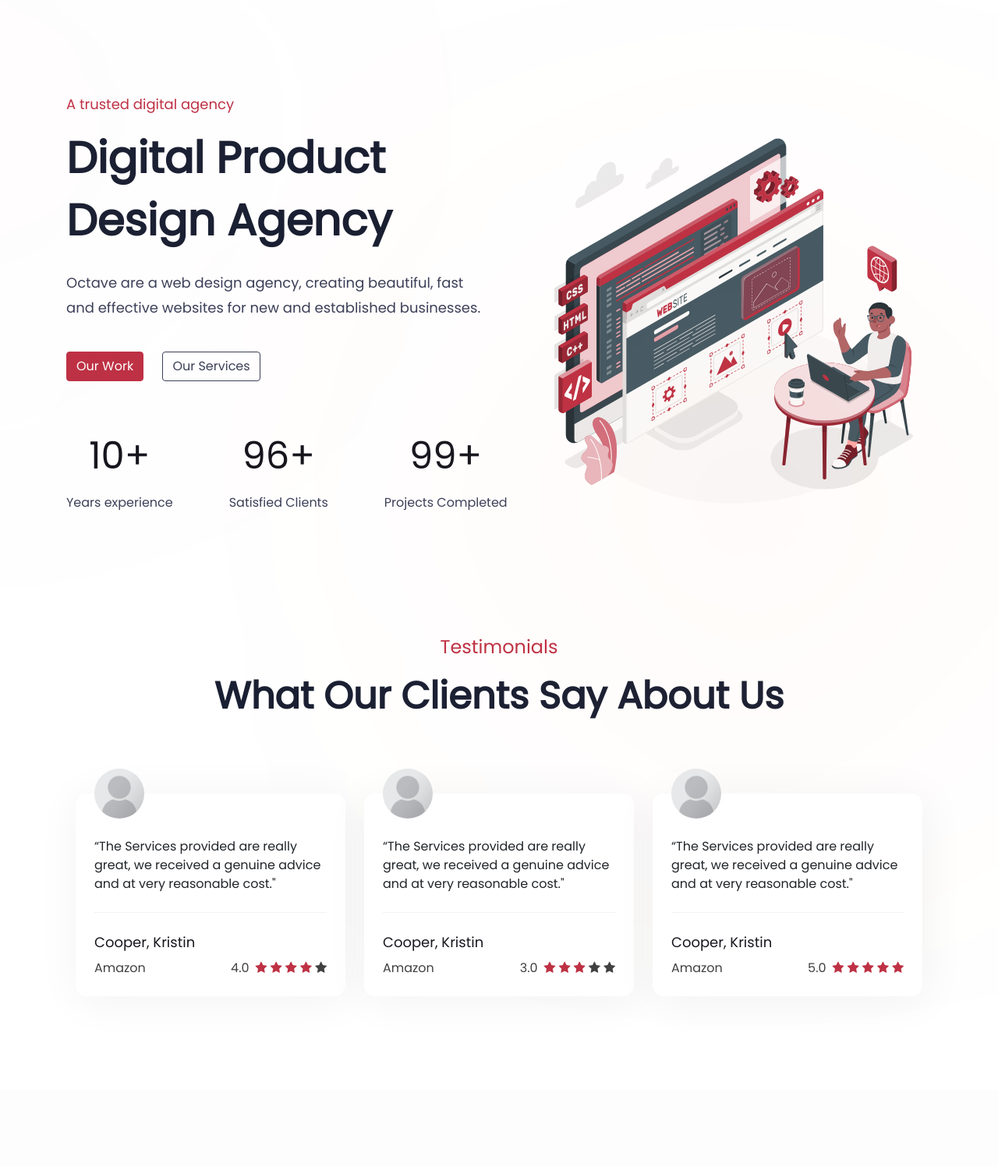
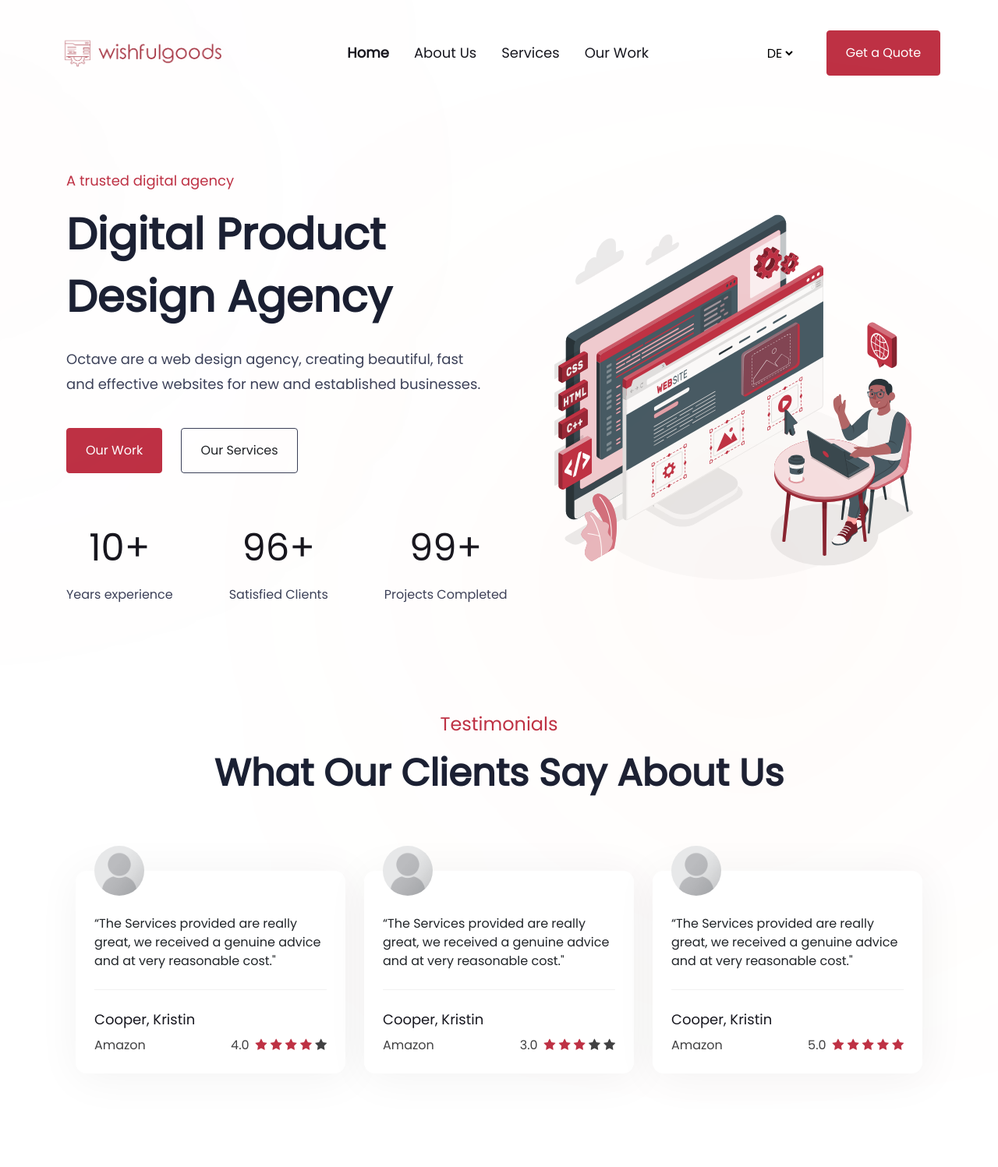
Before and after one commit to al-wazny/portfolio, a PHP site: page / in a window 1280 px wide. Shown: the whole page at 78% size. Before the commit the page ends 1248 px from the top, so only its background shows below. Run offline with PHP 8.4, Linux system fonts and the light colour scheme.

Commit message:
feat: Add a navigation to the Layout

```diff
--- a/assets/css/index.css
+++ b/assets/css/index.css
@@ -59,6 +59,9 @@ section h2 {
   margin-bottom: 4rem;
 }
 
+#introduction {
+  margin-top: 82px;
+}
 #introduction .intro {
   font-size: 1.125rem;
   color: #BE3144;
@@ -91,22 +94,7 @@ section h2 {
   margin-bottom: 4rem;
 }
 #introduction .btn-area .btn-primary {
-  background-color: #BE3144;
-  border-color: #BE3144;
   margin-right: 1.25rem;
-  color: white;
-}
-#introduction .btn-area .btn-primary:hover {
-  background-color: white;
-  color: #BE3144;
-}
-#introduction .btn-area .btn-outline-dark {
-  color: #3B4159;
-  border-color: #3B4159;
-}
-#introduction .btn-area .btn-outline-dark:hover {
-  background-color: #3B4159;
-  color: white;
 }
 #introduction .stat + .stat {
   margin-left: 4.5rem;
@@ -128,13 +116,85 @@ section h2 {
   filter: blur(250px);
 }
 
-#testimonials > p {
+.btn {
+  padding: 1rem 1.5rem;
+}
+
+.btn-primary {
+  background-color: #BE3144;
+  border-color: #BE3144 !important;
+  color: white !important;
+}
+.btn-primary:hover {
+  background-color: white;
+  color: #BE3144 !important;
+}
+.btn-primary:focus {
+  box-shadow: none !important;
+}
+.btn-primary:active {
+  background-color: #BE3144 !important;
+  color: white !important;
+}
+
+.btn-outline-dark {
+  color: #3B4159;
+  border-color: #3B4159;
+}
+.btn-outline-dark:hover {
+  background-color: #3B4159;
+  color: white !important;
+}
+
+#testimonials .title {
   text-align: center;
   font-size: 1.5rem;
   margin-bottom: 1rem;
   color: #BE3144;
 }
 
+nav {
+  height: -webkit-fit-content;
+  height: -moz-fit-content;
+  height: fit-content;
+  padding-top: 2rem;
+  padding-bottom: 2rem;
+  background-color: white;
+}
+nav .logo {
+  height: 70px;
+}
+nav .navigation-items ul {
+  padding-top: 1.25rem;
+  padding-bottom: 1.25rem;
+}
+nav .navigation-items ul li + li {
+  margin-left: 2rem;
+}
+nav .navigation-items ul li {
+  list-style: none;
+}
+nav .navigation-items ul li a {
+  color: #17171F;
+  font-size: 1.125rem;
+  line-height: 178%;
+  font-weight: 400;
+  text-decoration: none;
+}
+nav .navigation-items ul li a:hover {
+  font-weight: 600;
+}
+nav .navigation-items ul li a.active {
+  font-weight: 600;
+}
+nav .language-switch {
+  margin-right: 2.5rem;
+}
+nav .language-switch select {
+  background-color: transparent;
+  border: none;
+}
+
 body {
   font-family: "Poppins", sans-serif;
 }/*# sourceMappingURL=index.css.map */
--- a/assets/css/index.scss
+++ b/assets/css/index.scss
@@ -2,6 +2,7 @@
 @import "./components/testimonial.scss";
 @import "./components/stat.scss";
 @import "./layout/section.scss";
+@import "./layout/navigation.scss";
 
 body {
     font-family: 'Poppins', sans-serif;
--- /dev/null
+++ b/assets/css/layout/navigation.scss
@@ -0,0 +1,54 @@
+$logo-height: 70px;
+$nav-space: $base-space * 2.5;
+$language-switch-space: $base-space * 5;
+
+nav {
+    height: fit-content;
+    padding-top: $space-l;
+    padding-bottom: $space-l;
+    background-color: white;
+
+    .logo {
+        height: $logo-height;
+    }
+
+    .navigation-items {
+        ul {
+            padding-top: $nav-space;
+            padding-bottom: $nav-space;
+
+            li + li {
+                margin-left: $space-l;
+            }
+
+            li {
+                list-style: none;
+
+                a {
+                    color: #17171F;
+                    font-size: $font-size-m;
+                    line-height: 178%;
+                    font-weight: $font-weight-regular;
+                    text-decoration: none;
+
+                    &:hover {
+                        font-weight: $font-weight-bolder;
+                    }
+
+                    &.active {
+                        font-weight: $font-weight-bolder;
+                    }
+                }
+            }
+        }
+    }
+
+    .language-switch {
+        margin-right: $language-switch-space;
+
+        select {
+            background-color: transparent;
+            border: none;
+        }
+    }
+}
--- a/assets/css/layout/section.scss
+++ b/assets/css/layout/section.scss
@@ -18,6 +18,8 @@ section {
 
 // TODO set break point for the blured circles (<1200px)
 #introduction {
+    margin-top: 82px;
+
     .intro {
         font-size: $font-size-m;
         color: $primary-color;
@@ -54,25 +56,7 @@ section {
         margin-bottom: $space-xxl;
 
         .btn-primary {
-            &:hover {
-                background-color: white;
-                color: $primary-color;
-            }
-
-            background-color: $primary-color;
-            border-color: $primary-color;
             margin-right: $btn-spacing-right;
-            color: white;
-        }
-
-        .btn-outline-dark {
-            &:hover {
-                background-color: $second-secondary-color;
-                color: white;
-            }
-
-            color: $second-secondary-color;
-            border-color: $second-secondary-color;
         }
     }
 
@@ -99,8 +83,42 @@ section {
     }
 }
 
+.btn {
+    padding: $space-s $space-m;
+}
+
+.btn-primary {
+    &:hover {
+        background-color: white;
+        color: $primary-color !important;
+    }
+
+    &:focus {
+        box-shadow: none !important;
+    }
+
+    &:active {
+        background-color: $primary-color !important;
+        color: white !important;
+    }
+
+    background-color: $primary-color;
+    border-color: $primary-color !important;
+    color: white !important;
+}
+
+.btn-outline-dark {
+    &:hover {
+        background-color: $second-secondary-color;
+        color: white !important;
+    }
+
+    color: $second-secondary-color;
+    border-color: $second-secondary-color;
+}
+
 #testimonials {
-    > p {
+    .title {
         text-align: center;
         font-size: $font-size-l;
         margin-bottom: $space-s;
--- a/index.php
+++ b/index.php
@@ -14,9 +14,10 @@
     <title>Document</title>
 </head>
 <body>
+    <?= navigation(); ?>
     <main>
-        <div class="container">
-            <section id="introduction">
+        <section id="introduction">
+            <div class="container">
                 <div class="row">
                     <div class="col-6">
                         <p class="intro">A trusted digital agency</p>
@@ -38,9 +39,11 @@
                         </div>
                     </div>
                 </div>
-            </section>
-            <section id="testimonials">
-                <p>Testimonials</p>
+            </div>
+        </section>
+        <section id="testimonials">
+            <div class="container">
+                <p class="title">Testimonials</p>
                 <h2>What Our Clients Say About Us</h2>
                 <div class="d-flex">
                     <?= testimonial(
@@ -65,8 +68,8 @@
                         5
                     );?>
                 </div>
-            </section>
-        </div>
+            </div>
+        </section>
     </main>
 </body>
 </html>
--- /dev/null
+++ b/view/layout/navigation.php
@@ -0,0 +1,24 @@
+<?php function navigation() { ?>
+    <nav class="w-100 d-flex justify-content-around">
+        <div class="my-auto">
+            <img class="logo" src="../../assets/img/Selection_002.png" alt="">
+        </div>
+        <div class="navigation-items">
+            <ul class="d-flex pl-0 m-0">
+                <li><a class="active" href="#">Home</a></li>
+                <li><a href="#">About Us</a></li>
+                <li><a href="#">Services</a></li>
+                <li><a href="#">Our Work</a></li>
+            </ul>
+        </div>
+        <div class="d-flex align-items-center">
+            <div class="language-switch">
+                <select name="language" id="language">
+                    <option value="deutsch">DE</option>
+                    <option value="english">EN</option>
+                </select>
+            </div>
+            <a class="btn btn-primary" href="#">Get a Quote</a>
+        </div>
+    </nav>
+<?php } ?>
```
Also changed, not shown: assets/css/layout/navigation.css (added, +35 -0 lines), assets/img/Selection_002.png (added), 2 other files.
